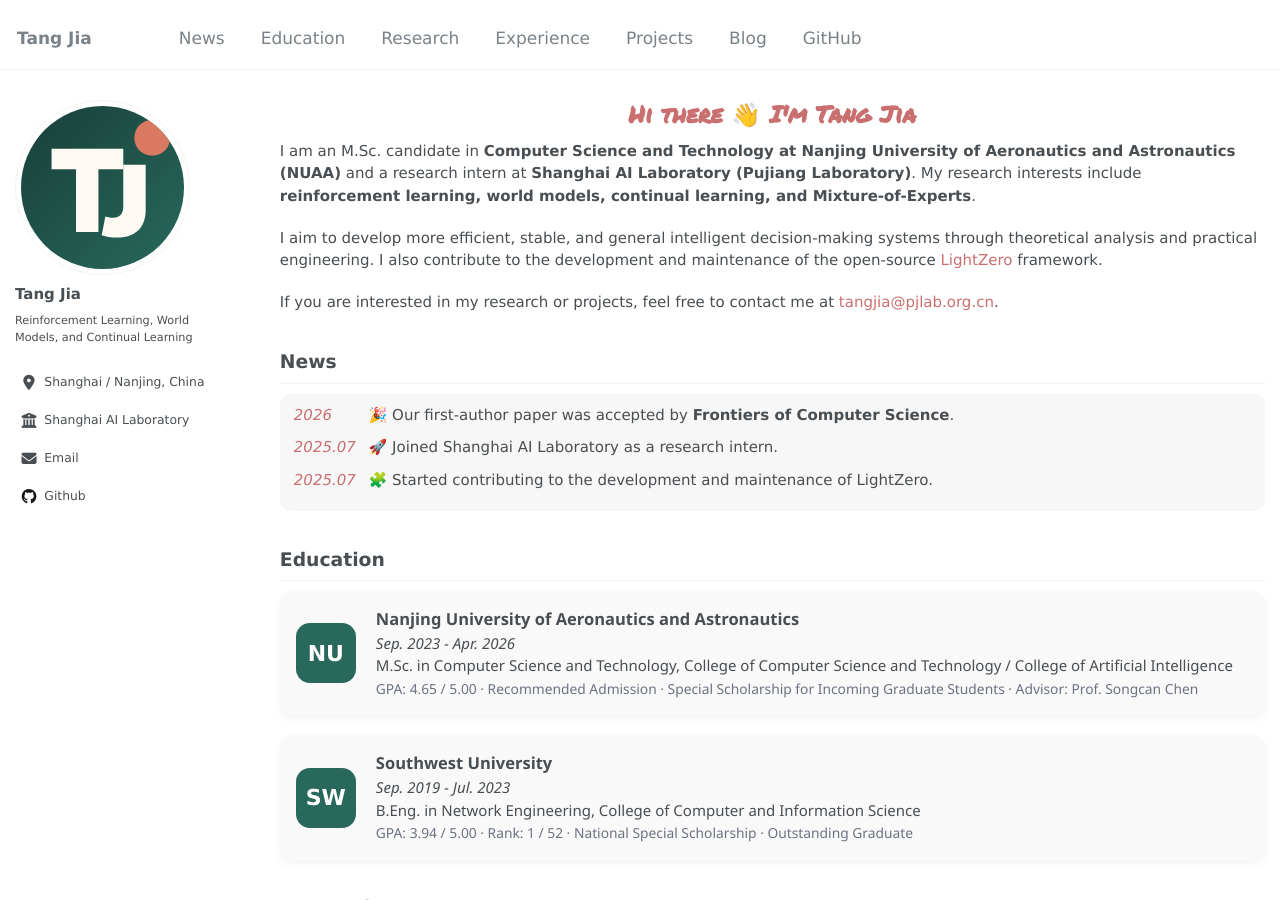
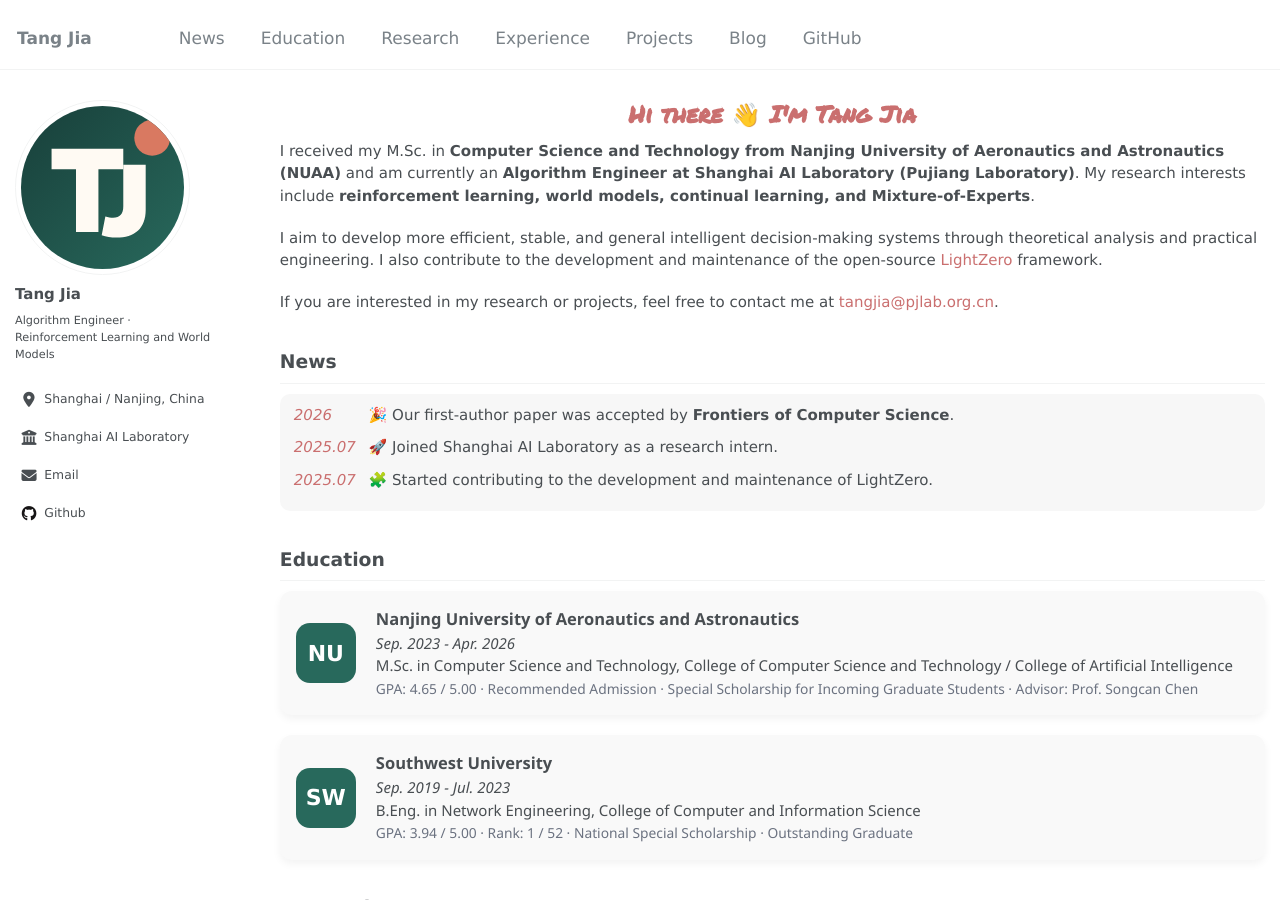
Before and after one commit to tAnGjIa520/tAnGjIa520.github.io, a Jekyll site: the page built from _pages/about.md, in a window 1280 px wide and 900 px high. Built offline with Jekyll 4.4.1, drawn with Linux system fonts in a browser that asks for light colours; some web fonts are replaced; some of the changed text lies outside the part shown.

Commit message:
Update current role and graduation status

```diff
--- a/_config.yml
+++ b/_config.yml
@@ -11,7 +11,7 @@ author:
   avatar           : "avatar.svg"
   name             : "Tang Jia"
   pronouns         :
-  bio              : "Reinforcement Learning, World Models, and Continual Learning"
+  bio              : "Algorithm Engineer · Reinforcement Learning and World Models"
   location         : "Shanghai / Nanjing, China"
   employer         : "Shanghai AI Laboratory"
   uri              :
--- a/_pages/about.md
+++ b/_pages/about.md
@@ -10,7 +10,7 @@ redirect_from:
 
 <h1 class="main-heading">Hi there 👋 I'm Tang Jia</h1>
 
-I am an M.Sc. candidate in **Computer Science and Technology at Nanjing University of Aeronautics and Astronautics (NUAA)** and a research intern at **Shanghai AI Laboratory (Pujiang Laboratory)**. My research interests include **reinforcement learning, world models, continual learning, and Mixture-of-Experts**.
+I received my M.Sc. in **Computer Science and Technology from Nanjing University of Aeronautics and Astronautics (NUAA)** and am currently an **Algorithm Engineer at Shanghai AI Laboratory (Pujiang Laboratory)**. My research interests include **reinforcement learning, world models, continual learning, and Mixture-of-Experts**.
 
 I aim to develop more efficient, stable, and general intelligent decision-making systems through theoretical analysis and practical engineering. I also contribute to the development and maintenance of the open-source [LightZero](https://github.com/opendilab/LightZero) framework.
 
@@ -79,7 +79,7 @@ If you are interested in my research or projects, feel free to contact me at [ta
   <div class="profile-icon lab-icon">AI</div>
   <div class="experience-info">
     <strong>Shanghai AI Laboratory (Pujiang Laboratory)</strong><br>
-    <em>Research Intern · Center for Safe and Trustworthy AI · Jul. 2025 - Present</em>
+    <em>Algorithm Engineer · Present</em>
     <ul>
       <li>Conduct research on gradient interference in multi-task reinforcement learning as part of the ScaleZero project.</li>
       <li>Design and analyze Mixture-of-Experts architectures for multi-task modeling.</li>
```
